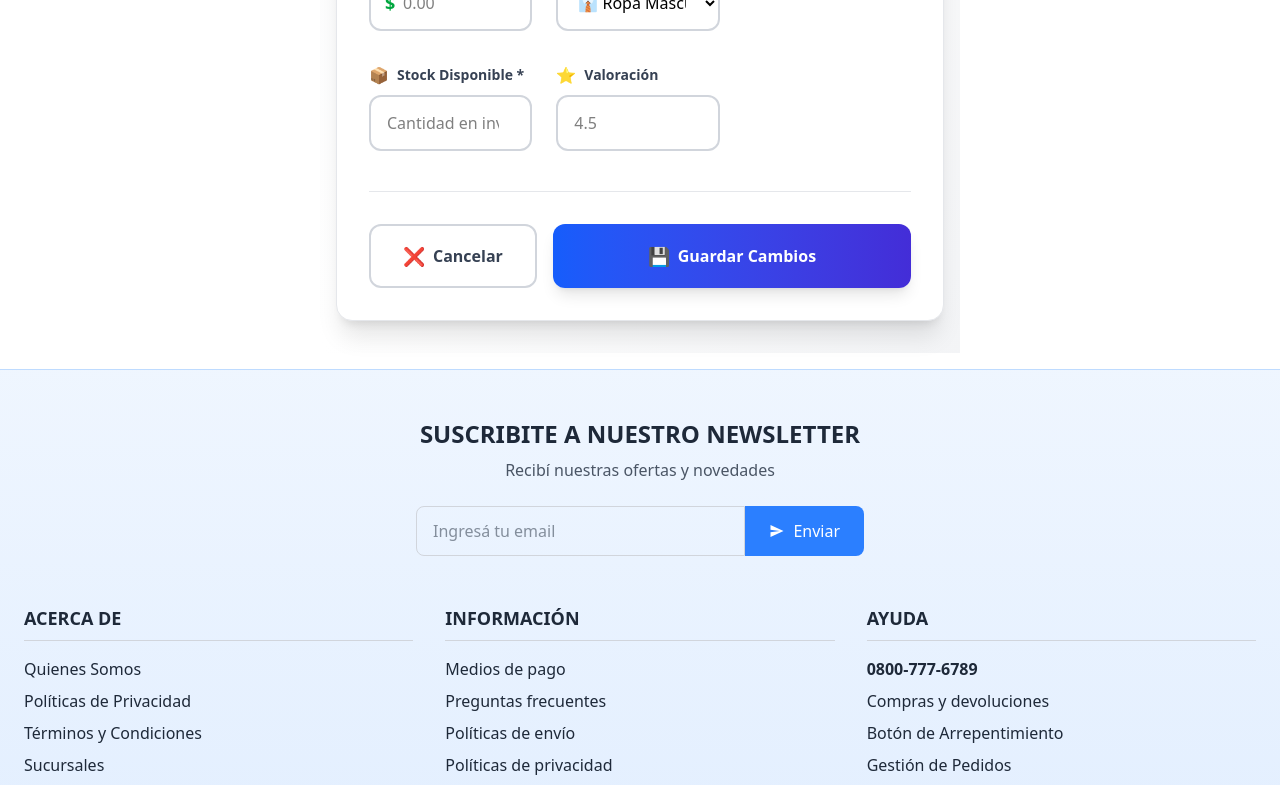
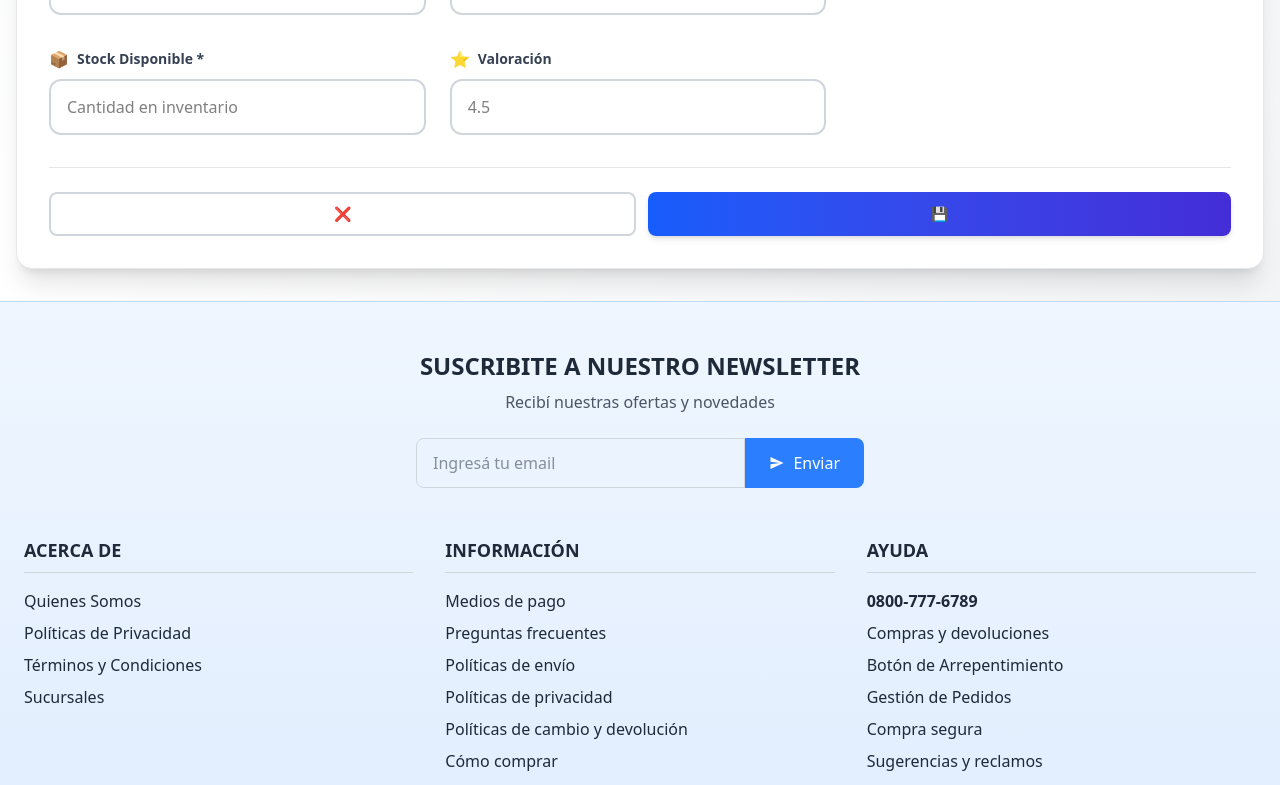
Before and after one commit to mauriciozalazar29/PV_TP_Integrador_Grupo7, a React (Vite) app: page /edit/1 in a window 1280 px wide. Shown: the part 798-1583 px from the top of the page. Built offline with nearby package versions, Linux system fonts and the light colour scheme.

Commit message:
mejoras en vista home y edicion y creacion producto

```diff
--- a/src/components/ProductCard.jsx
+++ b/src/components/ProductCard.jsx
@@ -63,9 +63,6 @@ const ProductCard = ({ product }) => {
         <h3 className="text-[15px] font-medium text-gray-900 line-clamp-2 mt-2 leading-snug">
           {product.title}
         </h3>
-
-        <p className="text-gray-600 text-sm mb-1">{product.category}</p>
-
         <div className="mt-auto space-y-1">
           <div className="flex items-baseline gap-2">
             <span className="text-lg font-bold text-gray-900">
@@ -78,37 +75,10 @@ const ProductCard = ({ product }) => {
             )}
           </div>
 
-          <div className="text-[13px] text-blue-500 font-bold">
+          <div className="text-[13px] text-blue-600 font-bold">
             <span>6 cuotas sin interés de </span>
-            <span className="text-gray-600">${installmentValue}</span>
+            <span className="text-gray-700">${installmentValue}</span>
           </div>
-
-          {product.stock !== undefined && (
-            <p className="text-sm text-gray-500">Stock: {product.stock}</p>
-          )}
-
-          {product.rating?.rate && (
-            <p className="text-sm text-yellow-600">⭐ {product.rating.rate.toFixed(1)}</p>
-          )}
-        </div>
-
-        <div className="flex justify-between mt-3">
-          <button
-            onClick={handleFavoriteClick}
-            className="text-sm text-pink-600 font-medium hover:underline"
-          >
-            {isFav ? '💖 Quitar de Favoritos' : '🤍 Agregar a Favoritos'}
-          </button>
-
-          <button
-            onClick={(e) => {
-              e.stopPropagation();
-              navigate(`/edit/${product.id}`);
-            }}
-            className="text-sm text-blue-600 hover:underline"
-          >
-            Editar producto
-          </button>
         </div>
       </div>
     </div>
--- a/src/components/ProductForm.jsx
+++ b/src/components/ProductForm.jsx
@@ -357,22 +357,20 @@ const ProductForm = ({ onSubmit }) => {
             </div>
 
             {/* Botones de Acción */}
-            <div className="flex flex-col sm:flex-row gap-4 mt-10 pt-8 border-t border-gray-200">
+           <div className="flex flex-col sm:flex-row gap-3 mt-8 pt-6 border-t border-gray-200">
   <button
     type="button"
     onClick={() => navigate('/')}
-                className="flex-1 sm:flex-none sm:px-8 px-6 py-4 border-2 border-gray-300 text-gray-700 rounded-xl font-semibold hover:bg-gray-50 hover:border-gray-400 transition-all duration-200 flex items-center justify-center space-x-2 group"
+    className="flex-1 px-4 py-2.5 border-2 border-gray-300 text-gray-700 rounded-lg font-medium hover:bg-gray-50 hover:border-gray-400 transition-all duration-200 flex items-center justify-center space-x-2 group"
   >
-                <span className="text-lg group-hover:scale-110 transition-transform">❌</span>
-                <span>Cancelar</span>
+    <span className="text-sm group-hover:scale-110 transition-transform">❌</span>
   </button>
 
   <button
     type="submit"
-                className="flex-1 px-6 py-4 bg-gradient-to-r from-blue-600 to-indigo-700 text-white rounded-xl font-semibold hover:from-blue-700 hover:to-indigo-800 transform hover:scale-[1.02] transition-all duration-200 shadow-lg hover:shadow-xl flex items-center justify-center space-x-2 group"
+    className="flex-1 px-4 py-2.5 bg-gradient-to-r from-blue-600 to-indigo-700 text-white rounded-lg font-medium hover:from-blue-700 hover:to-indigo-800 transform hover:scale-[1.02] transition-all duration-200 shadow-md hover:shadow-lg flex items-center justify-center space-x-2 group"
   >
-                <span className="text-lg group-hover:scale-110 transition-transform">{id ? "💾" : "✨"}</span>
-                <span>{id ? 'Guardar Cambios' : 'Crear Producto'}</span>
+    <span className="text-sm group-hover:scale-110 transition-transform">💾</span>
   </button>
 </div>
           </form>
--- a/src/views/CreateProduct.jsx
+++ b/src/views/CreateProduct.jsx
@@ -1,4 +1,3 @@
-// src/views/CreateProduct.jsx
 import { useDispatch } from 'react-redux';
 import { addProduct } from '../features/products/productsSlice';
 import ProductForm from '../components/ProductForm';
--- a/src/views/EditProduct.jsx
+++ b/src/views/EditProduct.jsx
@@ -12,11 +12,7 @@ const Edit = () => {
     navigate('/');
   };
 
-  return (
-    <div className="p-4 max-w-2xl mx-auto">
-      <ProductForm onSubmit={handleSubmit} />
-    </div>
-  );
+  return <ProductForm onSubmit={handleSubmit} />;
 };
 
 export default Edit;
```
Lines whose indentation alone changed are shown as unchanged.
